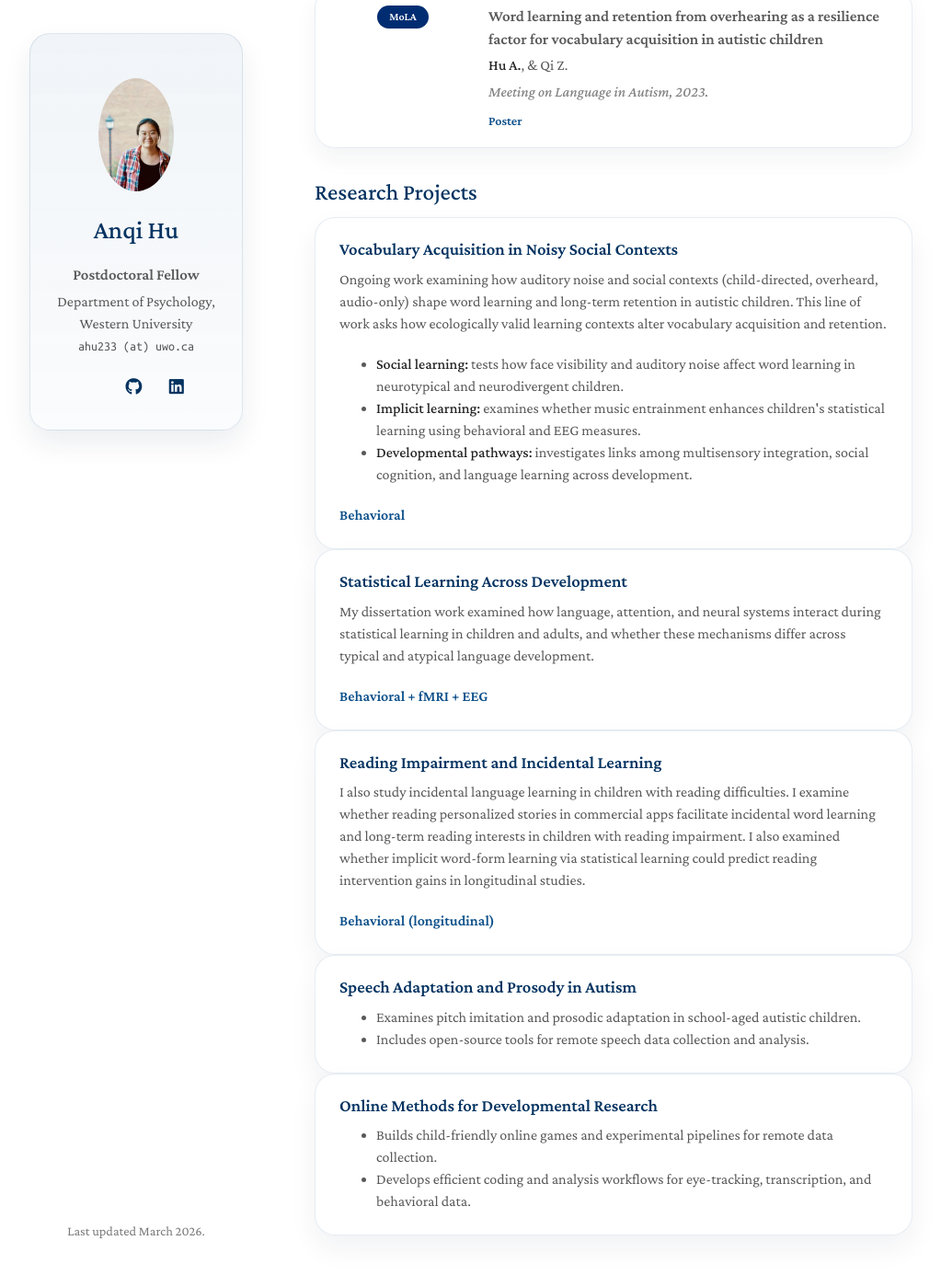
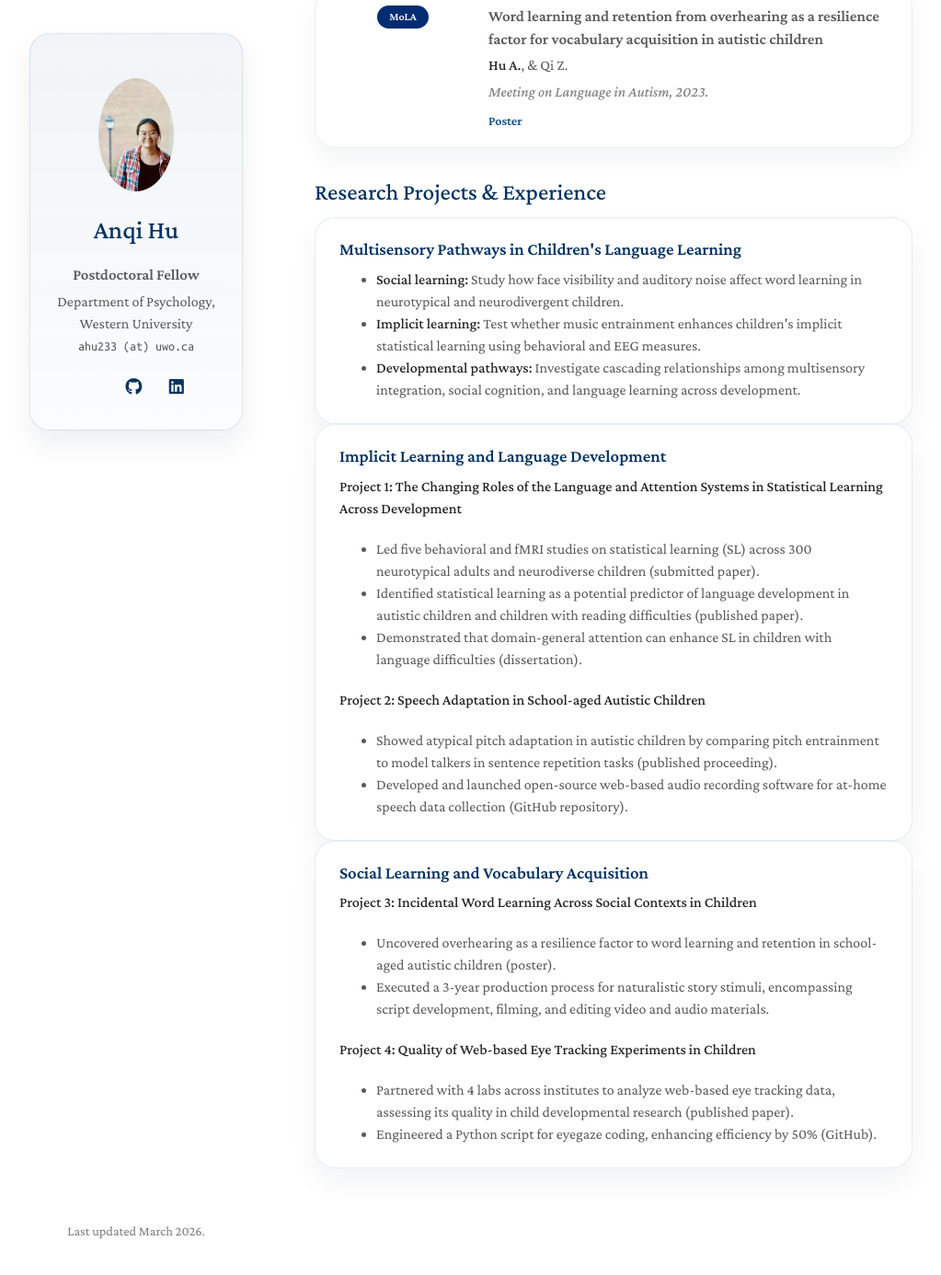
Before and after one commit to anqihu2/anqihu2.github.io, a Jekyll site: the page built from index.md, in a window 1280 px wide and 1400 px high, scrolled down 3723 px. Shown: the top 1386 px of the window at 92% size, without its empty margins (128-1151 px from the left). Built offline with Jekyll 4.4.1, drawn with Linux system fonts in a browser that asks for light colours; nearby versions of some CDN libraries; a style sheet for code colours, icons or effects is not loaded; after the commit the page ends 5067 px from its top, so only the background shows below that.

Commit message:
Update website with research project details

```diff
--- a/_config.yml
+++ b/_config.yml
@@ -12,6 +12,7 @@ canonical: https://anqihu2.github.io/
 
 # Links
 cv_link: ./assets/files/CV_AnqiHu_academic.pdf
+
 github_link: https://github.com/anqihu2/
 linkedin: https://www.linkedin.com/in/anqi-hu-7b797a280/
 
--- a/index.md
+++ b/index.md
@@ -27,4 +27,47 @@ layout: homepage
 {% include_relative _includes/publications.md %}
 {% include_relative _includes/proceedings.md %}
 {% include_relative _includes/talks.md %}
-{% include_relative _includes/projects.md %}
+
+<h2 id="projects" class="section-heading">Research Projects &amp; Experience</h2>
+
+<div class="project-card">
+  <h3>Multisensory Pathways in Children's Language Learning</h3>
+  <ul>
+    <li><strong>Social learning:</strong> Study how face visibility and auditory noise affect word learning in neurotypical and neurodivergent children.</li>
+    <li><strong>Implicit learning:</strong> Test whether music entrainment enhances children's implicit statistical learning using behavioral and EEG measures.</li>
+    <li><strong>Developmental pathways:</strong> Investigate cascading relationships among multisensory integration, social cognition, and language learning across development.</li>
+  </ul>
+</div>
+
+<div class="project-card">
+  <h3>Implicit Learning and Language Development</h3>
+
+  <p><strong>Project 1: The Changing Roles of the Language and Attention Systems in Statistical Learning Across Development</strong></p>
+  <ul>
+    <li>Led five behavioral and fMRI studies on statistical learning (SL) across 300 neurotypical adults and neurodiverse children (submitted paper).</li>
+    <li>Identified statistical learning as a potential predictor of language development in autistic children and children with reading difficulties (published paper).</li>
+    <li>Demonstrated that domain-general attention can enhance SL in children with language difficulties (dissertation).</li>
+  </ul>
+
+  <p><strong>Project 2: Speech Adaptation in School-aged Autistic Children</strong></p>
+  <ul>
+    <li>Showed atypical pitch adaptation in autistic children by comparing pitch entrainment to model talkers in sentence repetition tasks (published proceeding).</li>
+    <li>Developed and launched open-source web-based audio recording software for at-home speech data collection (GitHub repository).</li>
+  </ul>
+</div>
+
+<div class="project-card">
+  <h3>Social Learning and Vocabulary Acquisition</h3>
+
+  <p><strong>Project 3: Incidental Word Learning Across Social Contexts in Children</strong></p>
+  <ul>
+    <li>Uncovered overhearing as a resilience factor to word learning and retention in school-aged autistic children (poster).</li>
+    <li>Executed a 3-year production process for naturalistic story stimuli, encompassing script development, filming, and editing video and audio materials.</li>
+  </ul>
+
+  <p><strong>Project 4: Quality of Web-based Eye Tracking Experiments in Children</strong></p>
+  <ul>
+    <li>Partnered with 4 labs across institutes to analyze web-based eye tracking data, assessing its quality in child developmental research (published paper).</li>
+    <li>Engineered a Python script for eyegaze coding, enhancing efficiency by 50% (GitHub).</li>
+  </ul>
+</div>
```
Also changed, not shown: homepage.html (added, +118 -0 lines).
